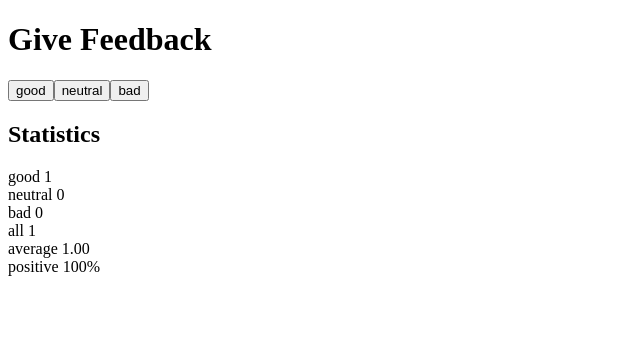
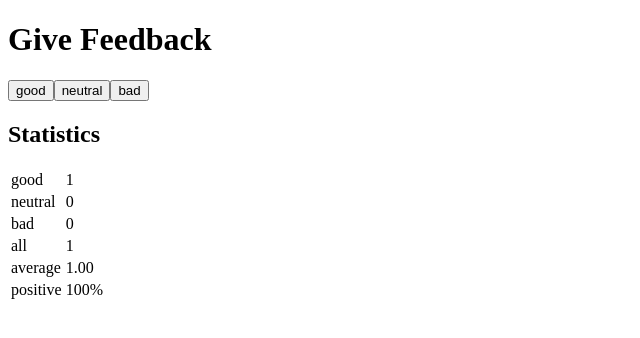
Before and after one commit to kimarimt/fullstack_open, a React (Vite) app in the folder part1/unicafe/: page / in a window 1280 px wide. Both pictures are taken after a click on the button "good". Shown: the top 338 px of the page, without its empty margins (0-640 px from the left). Built offline with nearby package versions, Linux system fonts and the light colour scheme.

Commit message:
finished exercise 1.11

```diff
--- a/part1/unicafe/src/components/StatisticLine.jsx
+++ b/part1/unicafe/src/components/StatisticLine.jsx
@@ -1,7 +1,8 @@
 const StatisticLine = ({ text, stat }) => (
-  <div>
-    <span>{text} {stat}{text === 'positive' ? '%' : ''}</span>
-  </div>
+  <tr>
+    <td>{text}</td>
+    <td>{stat}{text === 'positive' ? '%' : ''}</td>
+  </tr>
 )
 
 export default StatisticLine
--- a/part1/unicafe/src/components/Statistics.jsx
+++ b/part1/unicafe/src/components/Statistics.jsx
@@ -6,14 +6,16 @@
   const positive = good / all * 100
 
   return (
-    <div>
+    <table>
+      <tbody>
         <StatisticLine text='good' stat={good} />
         <StatisticLine text='neutral' stat={neutral} />
         <StatisticLine text='bad' stat={bad} />
         <StatisticLine text='all' stat={all} />
         <StatisticLine text='average' stat={average.toFixed(2)} />
         <StatisticLine text='positive' stat={positive.toFixed(0)} />
-    </div>
+      </tbody>
+    </table>
   )
 }
 
```
Lines whose indentation alone changed are shown as unchanged.
